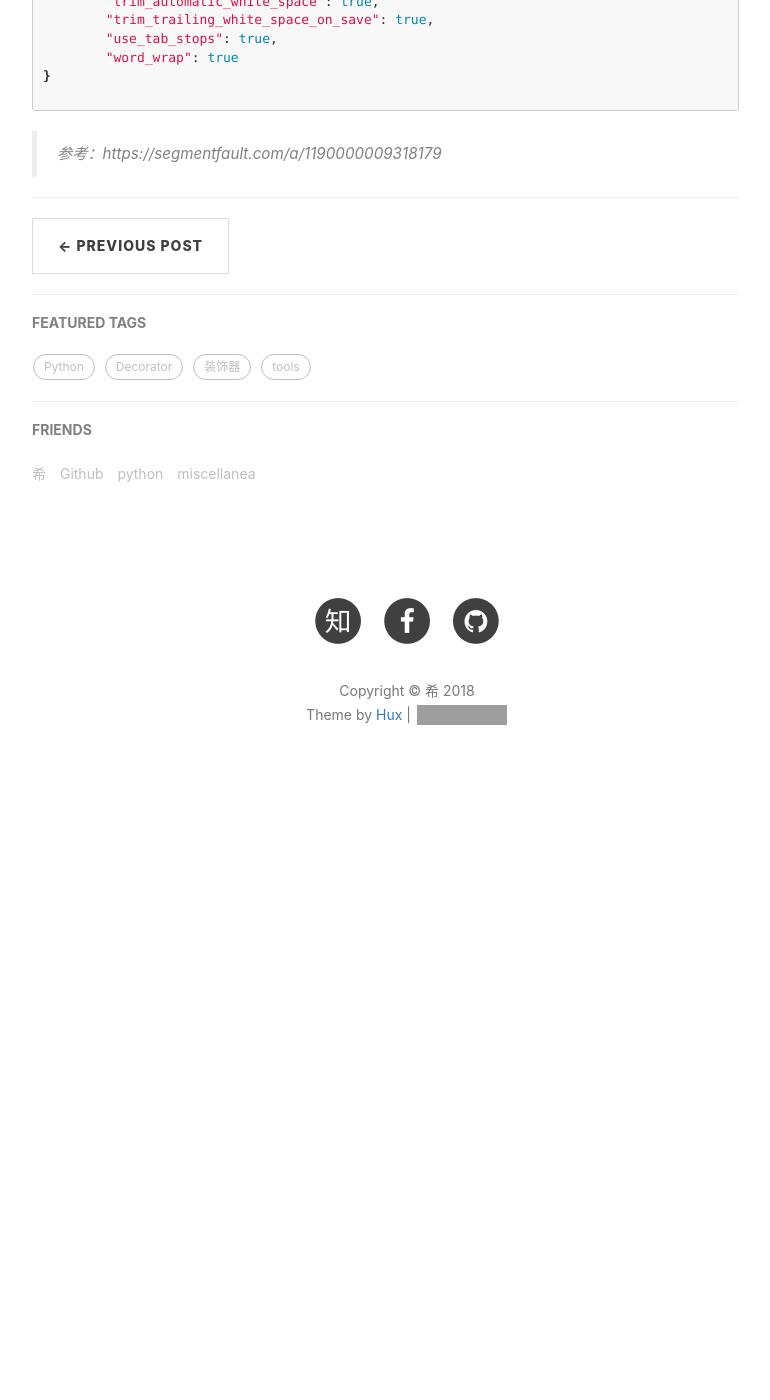
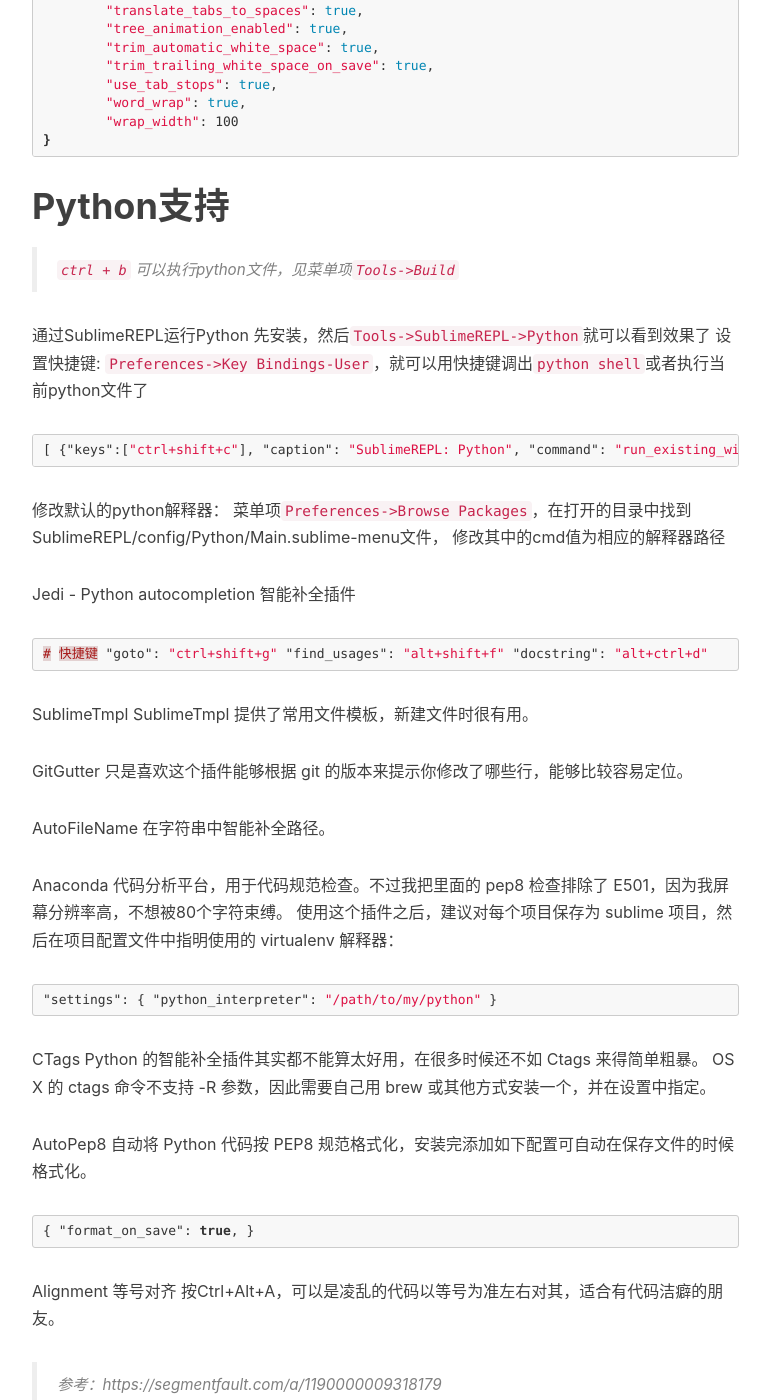
Before and after one commit to leehp258/leehp258.github.io, a Jekyll site: the page built from _posts/2018-03-29-sublime-text3-note.markdown, in a window 1280 px wide and 1400 px high, scrolled down 1845 px. Shown: the whole window, without its empty margins (233-1003 px from the left). Built offline with Jekyll 4.4.1, drawn with Linux system fonts in a browser that asks for light colours; nearby versions of some CDN libraries; comment, search, counter and statistics services are not loaded; before the commit the page ends 2664 px from its top, so only the background shows below that; some of the changed text lies outside the part shown; grey boxes are pictures that could not be loaded.

Commit message:
update post

````diff
--- a/_posts/2018-03-29-sublime-text3-note.markdown
+++ b/_posts/2018-03-29-sublime-text3-note.markdown
@@ -22,7 +22,7 @@ import urllib.request,os; pf = 'Package Control.sublime-package'; ipp = sublime.
 > 重启Sublime后，在`Perferences->Package Settings`中看到`Package Control`项，说明安装成功。
 
 **通过Package Control安装插件的方法：**
-`Ctrl+Shift+P`调出命令窗口，输入`Install Package`并回车，等待`Loading repositories`然后在列表中搜索要安装的插件
+`Ctrl+Shift+P`（MAC下是`Command+Shift+P`）调出命令窗口，输入`Install Package`并回车，等待`Loading repositories`然后在列表中搜索要安装的插件
 
 # 安装SolarizedDark主题和自定义常用配置
 1. 安装插件：
@@ -69,7 +70,7 @@ import urllib.request,os; pf = 'Package Control.sublime-package'; ipp = sublime.
 	"match_tags": true,
 	"rulers":
 	[
-		80
+		100
 	],
 	"save_on_focus_lost": true,
 	"show_tab_close_buttons": true,
@@ -81,9 +82,77 @@ import urllib.request,os; pf = 'Package Control.sublime-package'; ipp = sublime.
 	"trim_automatic_white_space": true,
 	"trim_trailing_white_space_on_save": true,
 	"use_tab_stops": true,
-	"word_wrap": true
+	"word_wrap": true,
+	"wrap_width": 100
 }
+```
+
+
+# Python支持
+> `ctrl + b` 可以执行python文件，见菜单项`Tools->Build`
+
+通过SublimeREPL运行Python
+先安装，然后`Tools->SublimeREPL->Python`就可以看到效果了
+设置快捷键: `Preferences->Key Bindings-User`，就可以用快捷键调出`python shell`或者执行当前python文件了
+```json
+[
+    {"keys":["ctrl+shift+c"],
+        "caption": "SublimeREPL: Python",
+        "command": "run_existing_window_command", "args":
+        {"id": "repl_python",
+        "file": "config/Python/Main.sublime-menu"}},
+    {"keys":["ctrl+shift+r"],
+        "caption": "SublimeREPL: Python - RUN current file",
+        "command": "run_existing_window_command", "args":
+        {"id": "repl_python_run",
+        "file": "config/Python/Main.sublime-menu"}},
+]
 
 ```
+修改默认的python解释器：
+菜单项`Preferences->Browse Packages`，在打开的目录中找到SublimeREPL/config/Python/Main.sublime-menu文件，
+修改其中的cmd值为相应的解释器路径
+
+Jedi - Python autocompletion 智能补全插件
+```json
+# 快捷键
+"goto": "ctrl+shift+g"
+"find_usages": "alt+shift+f"
+"docstring": "alt+ctrl+d"
+```
+
+SublimeTmpl
+SublimeTmpl 提供了常用文件模板，新建文件时很有用。
+
+GitGutter
+只是喜欢这个插件能够根据 git 的版本来提示你修改了哪些行，能够比较容易定位。
+
+AutoFileName
+在字符串中智能补全路径。
+
+Anaconda
+代码分析平台，用于代码规范检查。不过我把里面的 pep8 检查排除了 E501，因为我屏幕分辨率高，不想被80个字符束缚。
+使用这个插件之后，建议对每个项目保存为 sublime 项目，然后在项目配置文件中指明使用的 virtualenv 解释器：
+```json
+"settings":
+{
+    "python_interpreter": "/path/to/my/python"
+}
+```
+
+CTags
+Python 的智能补全插件其实都不能算太好用，在很多时候还不如 Ctags 来得简单粗暴。
+OS X 的 ctags 命令不支持 -R 参数，因此需要自己用 brew 或其他方式安装一个，并在设置中指定。
+
+AutoPep8
+自动将 Python 代码按 PEP8 规范格式化，安装完添加如下配置可自动在保存文件的时候格式化。
+```json
+{
+	"format_on_save": true,
+}
+```
+
+Alignment 等号对齐
+按Ctrl+Alt+A，可以是凌乱的代码以等号为准左右对其，适合有代码洁癖的朋友。
 
 > 参考：https://segmentfault.com/a/1190000009318179
````
Also changed, not shown: other parts of _posts/2018-03-29-sublime-text3-note.markdown (+1 -0 lines).
